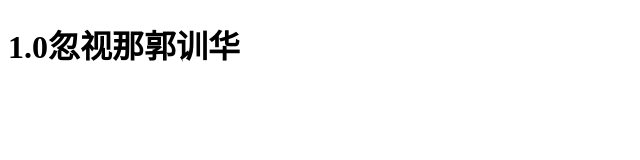
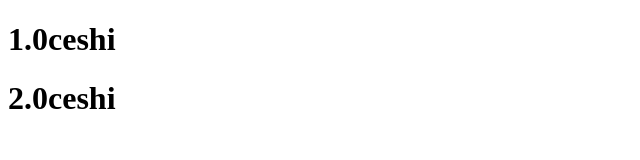
Before and after one commit to sehunJYX/GitDome, a plain HTML site: page index.html in a window 1280 px wide. Shown: the whole page, without its empty margins (0-640 px from the left). Drawn offline with Linux system fonts and the light colour scheme.

Commit message:
init ceshi2.0

```diff
--- a/index.html
+++ b/index.html
@@ -5,6 +5,7 @@
 		<title>GitDom</title>
 	</head>
 	<body>
-		<h1>1.0忽视那郭训华</h1>
+		<h1>1.0ceshi</h1>
+		<h1>2.0ceshi</h1>
 	</body>
 </html>
```
